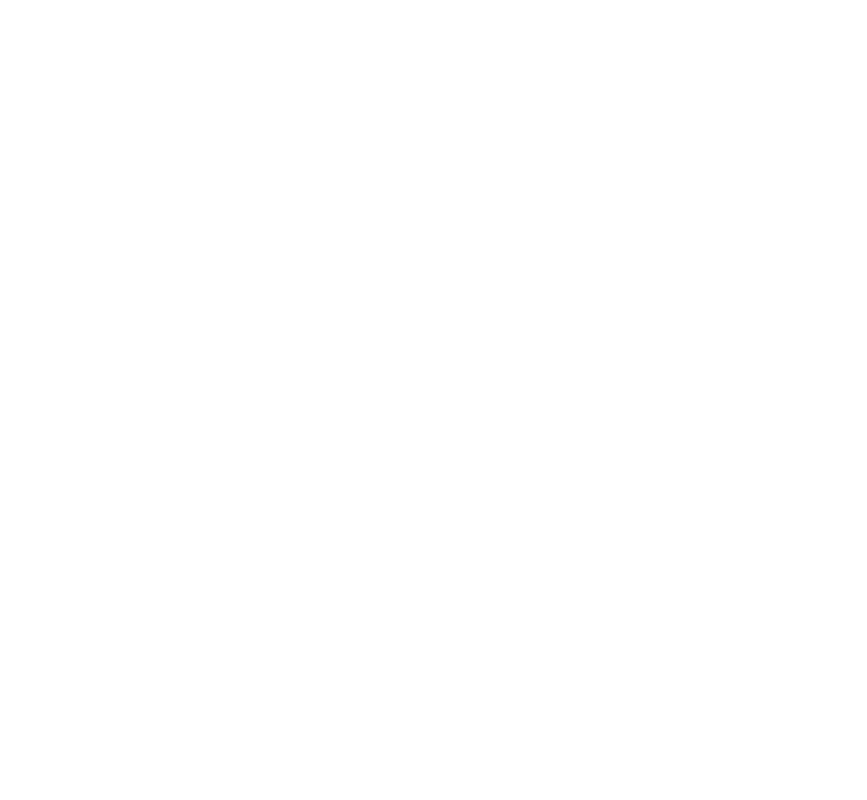
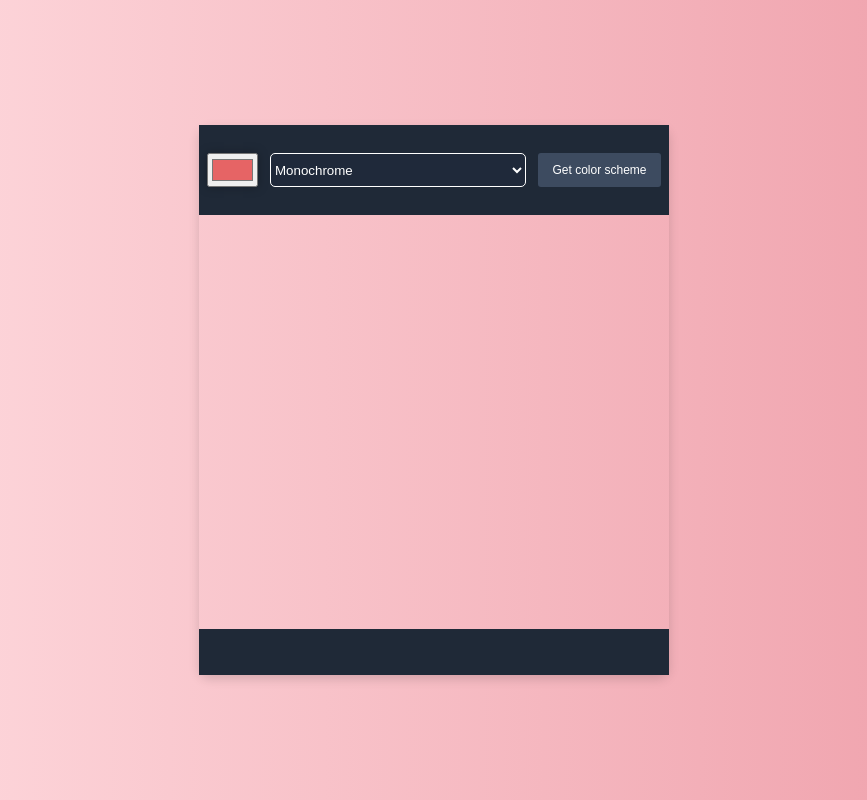
Before and after one commit to kunal-arya/Color-Scheme-Generator, a plain HTML site: page index.html in a window 1280 px wide. Shown: the whole page, without its empty margins (206-1073 px from the left). Drawn offline with Linux system fonts and the light colour scheme.

Commit message:
Style: Styling Done

```diff
--- a/index.html
+++ b/index.html
@@ -4,11 +4,55 @@
     <meta charset="UTF-8">
     <meta http-equiv="X-UA-Compatible" content="IE=edge">
     <meta name="viewport" content="width=device-width, initial-scale=1.0">
+
+    <!-- Google Font -->
+    <link rel="preconnect" href="https://fonts.googleapis.com">
+    <link rel="preconnect" href="https://fonts.gstatic.com" crossorigin>
+    <link href="https://fonts.googleapis.com/css2?family=Inter:wght@500;700&display=swap" rel="stylesheet">
+
     <link rel="stylesheet" href="style.css">
     <script src="./script.js" defer></script>
     <title>Color Scheme Generator</title>
 </head>
 <body>
+    <main class="color-generator">
+        <div class="heading">
+            <input type="color" value="#e66465" id="seed-color" class="select-color">
+            <select id="select-box" class="select">
+                <option class="option" value="monochrome">Monochrome</option>
+                <option class="option" value="monochrome-dark">Monochrome-dark</option>
+                <option class="option" value="monochrome-light">Monochrome-light</option>
+                <option class="option" value="analogic">Analogic</option>
+                <option class="option" value="complement">Complement</option>
+                <option class="option" value="analogic-complement">Analogic-complement</option>
+                <option class="option" value="triad">Triad</option>
+                <option class="option" value="quad">Quad</option>
+            </select>
+            <button id="color-btn" class="btn-primary">Get color scheme</button>
+        </div>
 
+        <div id="color-schemes">
+            <div class="color-1">
+                <div class="color"></div>
+                <div class="hex"></div>
+            </div>
+            <div class="color-2">
+                <div class="color"></div>
+                <div class="hex"></div>
+            </div>
+            <div class="color-3">
+                <div class="color"></div>
+                <div class="hex"></div>
+            </div>
+            <div class="color-4">
+                <div class="color"></div>
+                <div class="hex"></div>
+            </div>
+            <div class="color-5">
+                <div class="color"></div>
+                <div class="hex"></div>
+            </div>
+        </div>
+    </main>
 </body>
 </html>
--- a/style.css
+++ b/style.css
@@ -0,0 +1,113 @@
+* {
+    box-sizing: border-box;
+}
+
+body {
+    margin: 0;
+    font-family: 'Inter', sans-serif;
+    height: 100vh;
+    display: flex;
+    align-items: center;
+    justify-content: center;
+    background: #ee9ca7;  /* fallback for old browsers */
+    background: -webkit-linear-gradient(to right, #ffdde1, #ee9ca7);  /* Chrome 10-25, Safari 5.1-6 */
+    background: linear-gradient(to right, #ffdde1, #ee9ca7); /* W3C, IE 10+/ Edge, Firefox 16+, Chrome 26+, Opera 12+, Safari 7+ */
+
+}
+
+.color-generator {
+    max-width: 550px;
+    max-height: 550px;
+    box-shadow: 0px 4px 11px rgba(0, 0, 0, 0.15);
+    border-radius: 10px;
+}
+
+#color-schemes {
+    display: flex;
+    cursor: pointer;
+}
+
+#color-schemes > div{
+    width: 20%;
+}
+
+#color-schemes .color {
+    height: 414px;
+}
+
+.heading {
+    height: 90px;
+    background-color: #1F2937;
+    display: flex;
+    align-items: center;
+    gap: 0.75em;
+    padding: 0.5em;
+}
+
+.heading > * {
+    height: 34px;
+    margin: 0;
+}
+
+
+/* css for input Color */
+
+.select-color {
+    max-width: 51px;
+    width: 100%;
+    box-shadow: 0 0 10px rgba(0, 0, 0, 0.25);
+}
+
+
+/* select input */
+
+.select {
+    width: 312px;
+    border: 1px solid gray;
+    background-color: #1F293A;
+    border-radius: 5px;
+    border: 1px solid #fff;
+    color: #fff;
+}
+
+@media (max-width:500px) {
+    .select {
+        width: 200px;
+    }
+}
+
+.btn-primary {
+    max-width: 123px;
+    width: 100%;
+    font-size: 12px;
+    font-weight: 500;
+    background-color: #3D4B60;
+    border: 0;
+    border-radius: 3px;
+    color: #fff;
+}
+
+.btn-primary:hover,
+.btn-primary:focus {
+    box-shadow: 0 0 10px rgba(255, 255, 255, 0.2);
+}
+
+.btn-primary:active {
+    background-color: #fff;
+    color: #3D4B60;
+}
+
+/* Hex Code */
+
+.hex {
+    height: 46px;
+    background-color: #1F2937;
+    color: #fff;
+    font-size: 12px;
+    font-weight: 500;
+    text-align: center;
+    display: flex;
+    align-items: center;
+    justify-content: center;
+
+}
```
